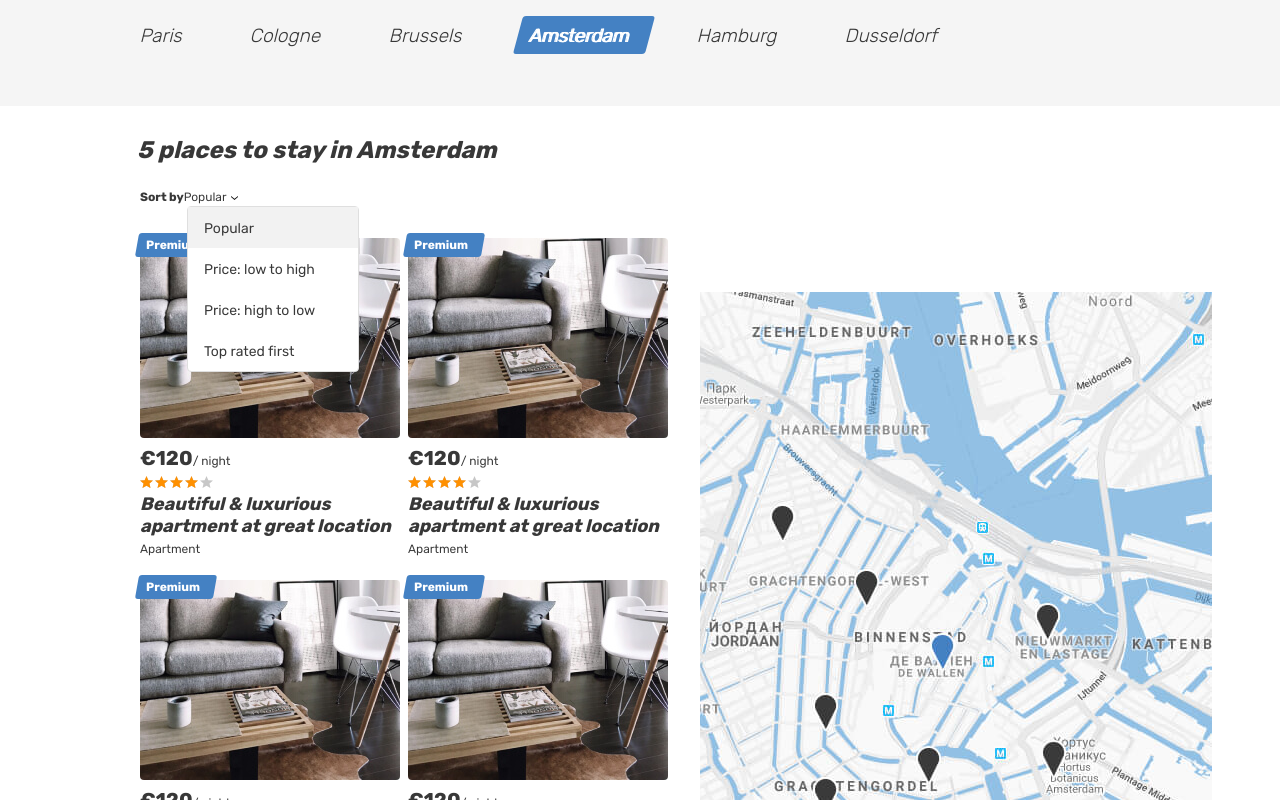
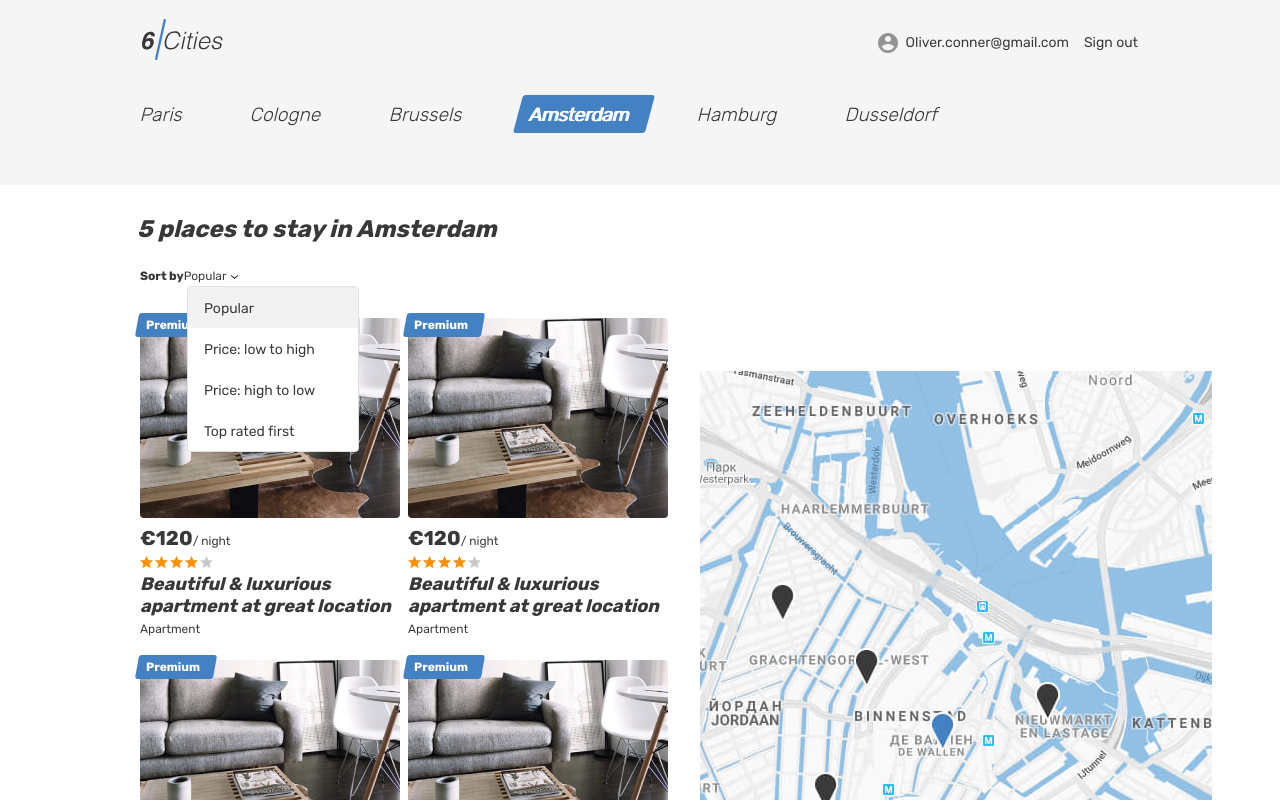
Before and after one commit to htmlacademy-react/2138003-six-cities-simple-12, a React (Create React App) app in the folder project/: page / in a window 1280 px wide. Shown: the top 800 px of the page. Built offline with nearby package versions, Linux system fonts and the light colour scheme.

Commit message:
Маршруты и header (в него добавил logo)

```diff
--- a/project/src/components/app/app.tsx
+++ b/project/src/components/app/app.tsx
@@ -1,4 +1,9 @@
+import { Route, BrowserRouter, Routes } from 'react-router-dom';
+import { AppRoute } from '../../const';
 import MainPage from '../../pages/main-page-screen/main-page-screen';
+import Login from '../../pages/login-screen/login-screen';
+import Property from '../../pages/property-screen/property-screen';
+import ErrorPage from '../../pages/error-screen/error-screen';
 
 type AppProps = {
   offersAmount: number;
@@ -6,9 +11,27 @@ type AppProps = {
 
 function App({offersAmount}: AppProps): JSX.Element {
   return (
-    <MainPage
-      offersAmount={offersAmount}
-    />
+    <BrowserRouter>
+      <Routes>
+        <Route
+          path={AppRoute.Main}
+          element={<MainPage offersAmount={offersAmount}/>}
+        />
+        <Route
+          path={AppRoute.Login}
+          element={<Login />}
+        />
+        <Route
+          path={AppRoute.Room}
+          element={<Property />}
+        />
+        <Route
+          path="*"
+          element={<ErrorPage />}
+        />
+      </Routes>
+    </BrowserRouter>
+
   );
 }
 
--- /dev/null
+++ b/project/src/components/header/header.tsx
@@ -0,0 +1,32 @@
+import Logo from '../logo/logo';
+
+function Header() {
+  return (
+    <header className="header">
+      <div className="container">
+        <div className="header__wrapper">
+          <div className="header__left">
+            <Logo/>
+          </div>
+          <nav className="header__nav">
+            <ul className="header__nav-list">
+              <li className="header__nav-item user">
+                <div className="header__nav-profile">
+                  <div className="header__avatar-wrapper user__avatar-wrapper"></div>
+                  <span className="header__user-name user__name">Oliver.conner@gmail.com</span>
+                </div>
+              </li>
+              <li className="header__nav-item">
+                <a className="header__nav-link" href="#">
+                  <span className="header__signout">Sign out</span>
+                </a>
+              </li>
+            </ul>
+          </nav>
+        </div>
+      </div>
+    </header>
+  );
+}
+
+export default Header;
--- /dev/null
+++ b/project/src/components/logo/logo.tsx
@@ -0,0 +1,11 @@
+import { Link } from 'react-router-dom';
+
+function Logo(): JSX.Element {
+  return (
+    <Link className="header__logo-link" to="/">
+      <img className="header__logo" src="img/logo.svg" alt="6 cities logo" width="81" height="41"/>
+    </Link>
+  );
+}
+
+export default Logo;
--- /dev/null
+++ b/project/src/const.ts
@@ -0,0 +1,5 @@
+export enum AppRoute {
+  Main = '/',
+  Login = '/login',
+  Room = '/offer/:id'
+}
--- /dev/null
+++ b/project/src/pages/error-screen/error-screen.tsx
@@ -0,0 +1,18 @@
+import Header from '../../components/header/header';
+import { Link } from 'react-router-dom';
+
+function ErrorPage () {
+  return (
+    <div style={{ textAlign: 'center' }}>
+      <Header />
+      <h1>
+        <span style={{ fontSize: '5em' }}>404</span>
+        <br/>
+        Страница не существует
+      </h1>
+      <Link to="/">Вернуться на главную страницу</Link>
+    </div>
+  );
+}
+
+export default ErrorPage;
--- a/project/src/pages/login-screen/login-screen.tsx
+++ b/project/src/pages/login-screen/login-screen.tsx
@@ -1,5 +1,9 @@
+import Header from '../../components/header/header';
+
 function Login() {
   return (
+    <div className="page page--gray page--login">
+      <Header />
       <main className="page__main page__main--login">
         <div className="page__login-container container">
           <section className="login">
@@ -25,6 +29,7 @@ function Login() {
           </section>
         </div>
       </main>
+    </div>
   );
 }
 
--- a/project/src/pages/main-empty-screen/main-empty-screen.tsx
+++ b/project/src/pages/main-empty-screen/main-empty-screen.tsx
@@ -1,5 +1,9 @@
+import Header from '../../components/header/header';
+
 function MainEmpty() {
   return (
+    <div className="page page--gray page--login">
+      <Header />
       <main className="page__main page__main--index page__main--index-empty">
         <h1 className="visually-hidden">Cities</h1>
         <div className="tabs">
@@ -50,6 +54,7 @@ function MainEmpty() {
           </div>
         </div>
       </main>
+    </div>
   );
 }
 
--- a/project/src/pages/main-page-screen/main-page-screen.tsx
+++ b/project/src/pages/main-page-screen/main-page-screen.tsx
@@ -1,4 +1,5 @@
 import OfferCard from '../../components/offer-card/offer-card';
+import Header from '../../components/header/header';
 
 type Props = {
   offersAmount: number;
@@ -6,6 +7,8 @@ type Props = {
 
 function MainPage({offersAmount}: Props) {
   return (
+    <div>
+      <Header />
       <main className="page__main page__main--index">
         <h1 className="visually-hidden">Cities</h1>
         <div className="tabs">
@@ -74,6 +77,7 @@ function MainPage({offersAmount}: Props) {
           </div>
         </div>
       </main>
+    </div>
   );
 }
 
--- a/project/src/pages/property-screen/property-screen.tsx
+++ b/project/src/pages/property-screen/property-screen.tsx
@@ -1,5 +1,9 @@
+import Header from '../../components/header/header';
+
 function Property () {
   return (
+    <div>
+      <Header />
       <main className="page__main page__main--property">
         <section className="property">
           <div className="property__gallery-container container">
@@ -278,6 +282,7 @@ function Property () {
           </section>
         </div>
       </main>
+    </div>
   );
 }
 
--- a/project/src/pages/propety-not-logged-screen/propety-not-logged-screen.tsx
+++ b/project/src/pages/propety-not-logged-screen/propety-not-logged-screen.tsx
@@ -1,5 +1,9 @@
+import Header from '../../components/header/header';
+
 function PropettyNotLogged() {
   return (
+    <div>
+      <Header />
       <main className="page__main page__main--property">
         <section className="property">
           <div className="property__gallery-container container">
@@ -232,6 +236,7 @@ function PropettyNotLogged() {
           </section>
         </div>
       </main>
+    </div>
   );
 }
 
```
Lines whose indentation alone changed are shown as unchanged.
